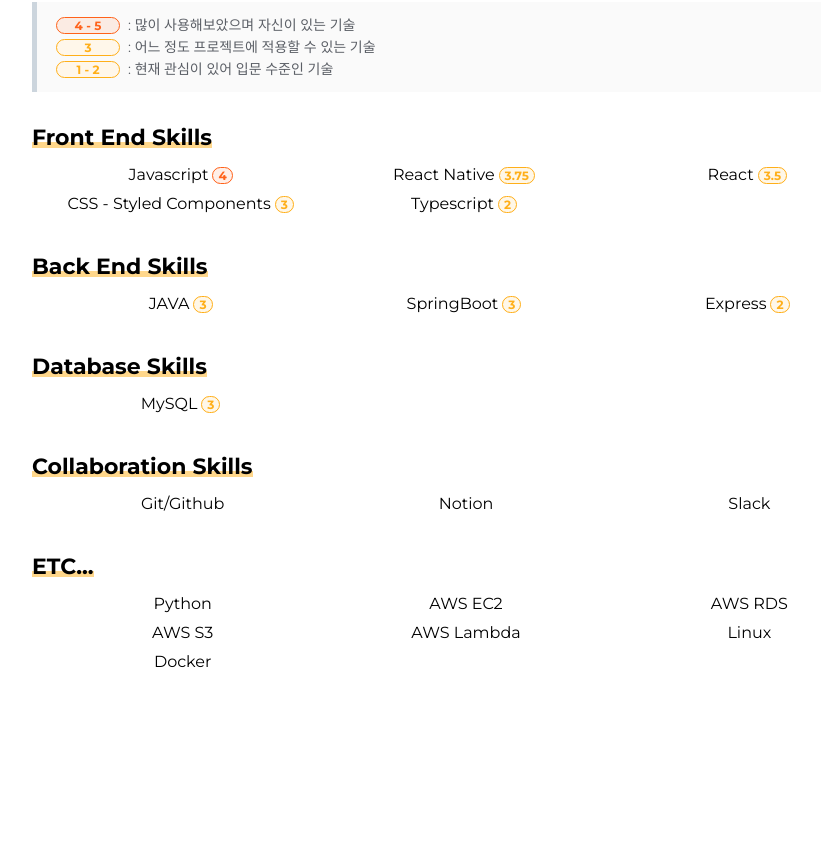
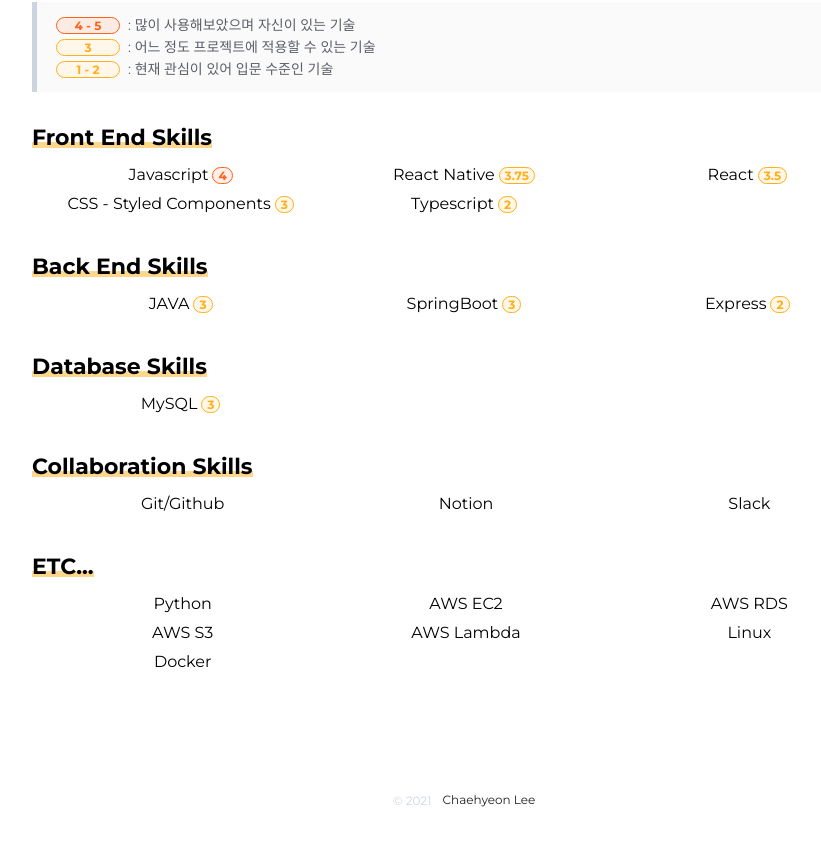
Before and after one commit to chlee1001/ch-portfolio, a React app: page / in a window 1280 px wide. Shown: the part 1327-2173 px from the top of the page, without its empty margins (176-997 px from the left). Before the commit the page ends 2118 px from the top, so only its background shows below. Built offline with nearby package versions, Linux system fonts and the light colour scheme.

Commit message:
:sparkels: 홈화면에 푸터 적용

```diff
--- a/src/pages/Home/index.tsx
+++ b/src/pages/Home/index.tsx
@@ -7,6 +7,7 @@
 import Title from '#components/Title'
 import AboutMe from '#components/AboutMe'
 import SkillSets from '#components/SkillSets'
+import Footer from '#components/Footer'
 
 const Home = () => {
   const { darkTheme } = useContext(ThemeChangeContext)
@@ -24,6 +25,7 @@
         <Title />
         <AboutMe />
         <SkillSets />
+        <Footer />
       </PageWrapper>
     </CSSTransition>
   )
```
